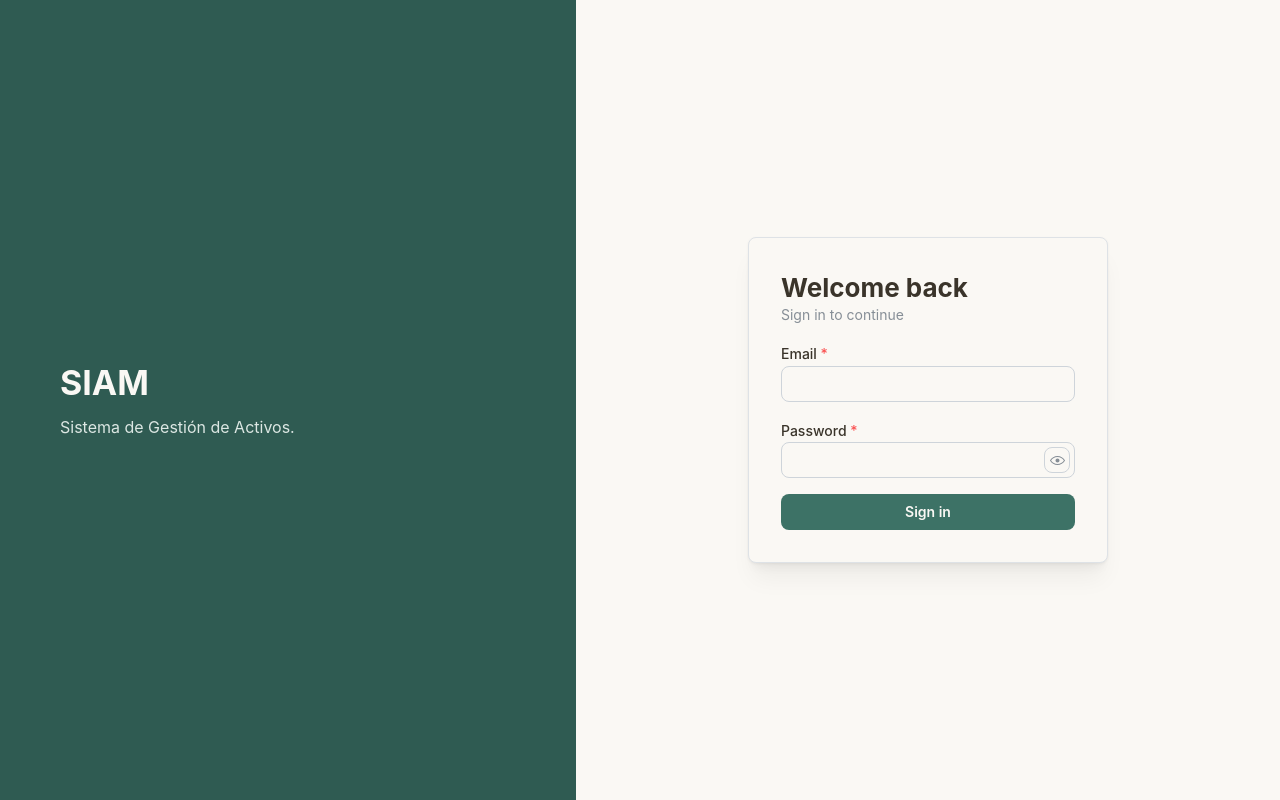
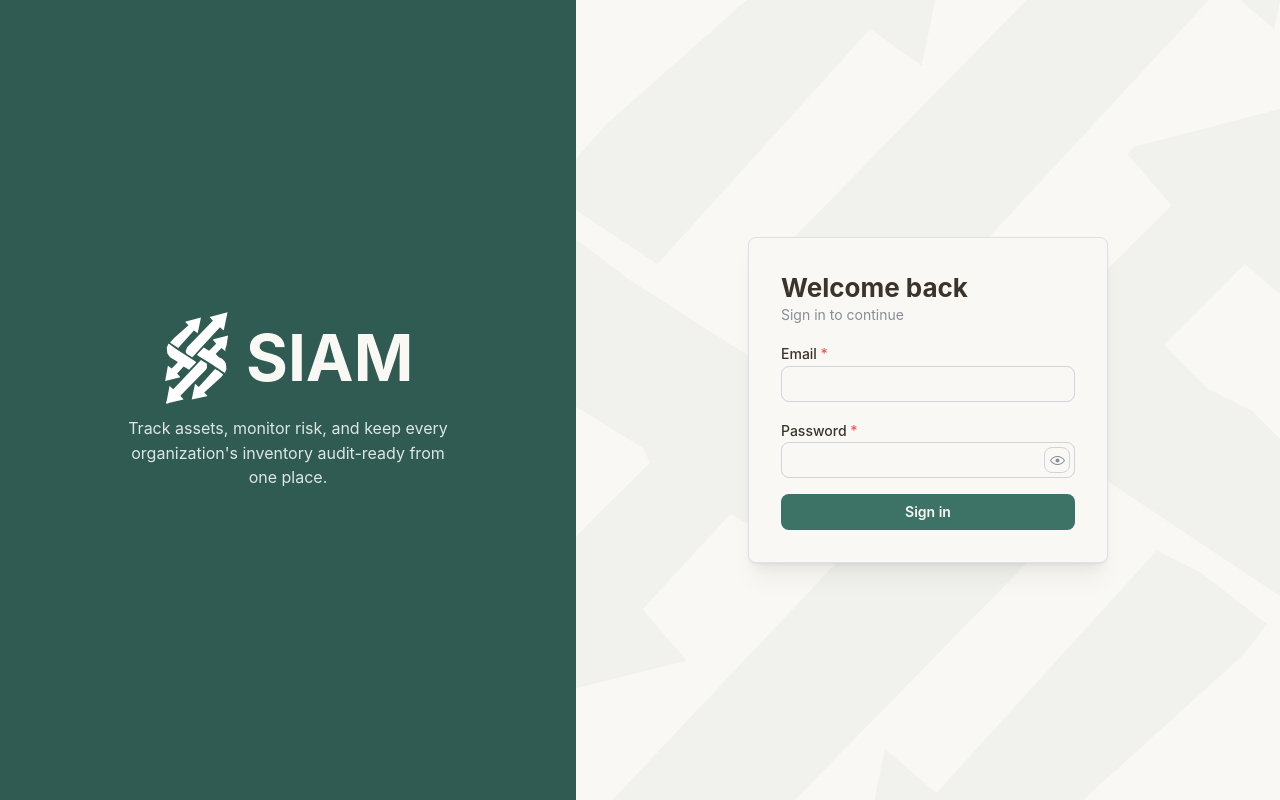
Before and after one commit to Gestion-de-Activos-UTN/management-system, a Next.js app: page /login in a window 1280 px wide. Built offline with nearby package versions, Linux system fonts and the light colour scheme.

Commit message:
Desing: Add Logo and Improve Login Page

```diff
--- a/app/(dashboard)/login/page.tsx
+++ b/app/(dashboard)/login/page.tsx
@@ -8,6 +8,7 @@ import {
   Button,
   Card,
   Flex,
+  Group,
   PasswordInput,
   Stack,
   Text,
@@ -15,6 +16,7 @@ import {
   Title,
 } from '@mantine/core'
 import { useLogin } from '@/modules/auth/hooks/use-login'
+import { Logo } from '@/components/ui/Logo'
 
 export default function LoginPage() {
   const [email, setEmail] = useState('')
@@ -41,23 +43,51 @@ export default function LoginPage() {
           backgroundSize: '24px 24px',
         }}
       >
-        <Stack h="100%" justify="center" p={60} gap="xs">
-          <Title c="white" order={1}>
-            SIAM
-          </Title>
+        <Stack h="100%" justify="center" align="center" ta="center" p={60} gap="xs">
+          <Group gap="md" align="center">
+            <Logo height={96} color="white" />
+            <Title c="white" order={1} fz="4rem" style={{ lineHeight: 1 }}>
+              SIAM
+            </Title>
+          </Group>
           <Text c="pine.1" maw={320}>
-            Sistema de Gestión de Activos.
+            Track assets, monitor risk, and keep every organization&apos;s inventory audit-ready
+            from one place.
           </Text>
         </Stack>
       </Box>
-      <Flex flex={1} align="center" justify="center" bg="bone.0" p="md">
-        <Card withBorder shadow="md" radius="md" padding="xl" w={360}>
+      <Flex
+        flex={1}
+        align="center"
+        justify="center"
+        p="md"
+        pos="relative"
+        style={{ overflow: 'hidden' }}
+      >
+        <Box
+          pos="absolute"
+          top="50%"
+          left="47%"
+          style={{ transform: 'translate(-50%, -50%)', opacity: 0.04, pointerEvents: 'none' }}
+        >
+          <Logo height={1300} color="var(--mantine-color-pine-7)" />
+        </Box>
+        <Card
+          withBorder
+          shadow="md"
+          radius="md"
+          padding="xl"
+          w={360}
+          className="login-card"
+          pos="relative"
+        >
           <form onSubmit={handleSubmit}>
             <Stack gap="md">
               <Stack gap={0}>
-                <Title order={3} hiddenFrom="sm">
-                  SIAM
-                </Title>
+                <Group gap="xs" hiddenFrom="sm">
+                  <Logo height={24} />
+                  <Title order={3}>SIAM</Title>
+                </Group>
                 <Title order={2} visibleFrom="sm">
                   Welcome back
                 </Title>
--- a/app/globals.css
+++ b/app/globals.css
@@ -88,3 +88,10 @@
   box-shadow: var(--mantine-shadow-md);
   transform: translateY(-1px);
 }
+
+/* Login card: a static entry point, not a hover-browsable list item — the
+   lift reads as unintentional jitter here rather than "elevated surface". */
+.login-card:hover {
+  box-shadow: var(--mantine-shadow-md);
+  transform: none;
+}
--- a/app/portal/(protected)/layout.tsx
+++ b/app/portal/(protected)/layout.tsx
@@ -101,6 +101,7 @@ function PortalProtectedLayoutInner({ children }: { children: React.ReactNode })
     <DashboardShell
       navItems={navItems}
       sidebarFooter={<SidebarProfile title={roleLabel(tenantContext.data)} />}
+      homeHref={`/portal/dashboard${suffix}`}
       topBarRight={
         <Group gap="sm">
           {isAdminVisiting && (
--- a/components/layout/DashboardShell.tsx
+++ b/components/layout/DashboardShell.tsx
@@ -10,11 +10,13 @@ export function DashboardShell({
   navItems,
   topBarRight,
   sidebarFooter,
+  homeHref,
   children,
 }: {
   navItems: SidebarItem[];
   topBarRight?: ReactNode;
   sidebarFooter?: ReactNode;
+  homeHref?: string;
   children: React.ReactNode;
 }) {
   const sidebarCollapsed = useUiStore((s) => s.sidebarCollapsed);
@@ -23,7 +25,7 @@ export function DashboardShell({
 
   return (
     <AppShell
-      header={{ height: 60 }}
+      header={{ height: 72 }}
       navbar={{
         width: 260,
         breakpoint: 'sm',
@@ -32,7 +34,7 @@ export function DashboardShell({
       padding="md"
     >
       <AppShell.Header>
-        <TopBar opened={opened} onToggle={toggleSidebar} rightSection={topBarRight} />
+        <TopBar opened={opened} onToggle={toggleSidebar} rightSection={topBarRight} homeHref={homeHref} />
       </AppShell.Header>
       <AppShell.Navbar>
         <Stack justify="space-between" h="100%" gap={0}>
--- a/components/layout/TopBar.tsx
+++ b/components/layout/TopBar.tsx
@@ -1,28 +1,37 @@
-import { Group, Text, Burger } from '@mantine/core';
-import type { ReactNode } from 'react';
-import { ColorSchemeToggle } from '@/components/ui/ColorSchemeToggle';
+import { Group, Text, Burger } from '@mantine/core'
+import Link from 'next/link'
+import type { ReactNode } from 'react'
+import { ColorSchemeToggle } from '@/components/ui/ColorSchemeToggle'
+import { Logo } from '@/components/ui/Logo'
 
 export function TopBar({
   opened,
   onToggle,
   rightSection,
+  homeHref = '/',
 }: {
-  opened: boolean;
-  onToggle: () => void;
-  rightSection?: ReactNode;
+  opened: boolean
+  onToggle: () => void
+  rightSection?: ReactNode
+  homeHref?: string
 }) {
   return (
     <Group h="100%" px="md" justify="space-between">
       <Group gap="sm">
         <Burger opened={opened} onClick={onToggle} hiddenFrom="sm" size="sm" />
-        <Text fw={600} size="lg">
-          SIAM
-        </Text>
+        <Link href={homeHref} style={{ textDecoration: 'none' }}>
+          <Group gap="0.25rem" align="center" c="pine">
+            <Logo height={40} />
+            <Text fw={700} size="1.8rem" style={{ lineHeight: 1 }}>
+              SIAM
+            </Text>
+          </Group>
+        </Link>
       </Group>
       <Group gap="sm">
         {rightSection}
         <ColorSchemeToggle />
       </Group>
     </Group>
-  );
+  )
 }
--- /dev/null
+++ b/components/ui/Logo.tsx
@@ -0,0 +1,30 @@
+// SIAM brand mark, from siam-logo.svg. Defaults to its own pine gradient
+// (for light surfaces, e.g. the header); pass `color` for a flat fill —
+// the gradient's dark end has poor contrast on the dark pine login panel.
+// Actual artwork bounding box is x:[27,143] y:[28,197] — not centered in the
+// original 0 0 162 217 canvas (27/19 left/right, 28/20 top/bottom margins).
+// Cropped to that box + 4px padding so the rendered icon is actually centered
+// in its own box — otherwise every flex/grid centering against it looks off.
+const LOGO_VIEWBOX = '23 24 124 177';
+
+export function Logo({ height = 28, color }: { height?: number; color?: string }) {
+  return (
+    <svg height={height} width={(height * 124) / 177} viewBox={LOGO_VIEWBOX} xmlns="http://www.w3.org/2000/svg">
+      <defs>
+        <linearGradient id="siam-logo-gradient" gradientUnits="userSpaceOnUse" x1="30" y1="190" x2="140" y2="30">
+          <stop offset="0%" stopColor="#23443e" />
+          <stop offset="48%" stopColor="#3d7266" />
+          <stop offset="100%" stopColor="#92b6ab" />
+        </linearGradient>
+      </defs>
+      <g fill={color ?? 'url(#siam-logo-gradient)'}>
+        <path d="M 142.0,28.0 L 109.0,37.0 L 115.0,44.0 L 68.0,92.0 L 65.0,99.0 L 65.0,102.0 L 67.0,105.0 L 77.0,111.0 L 128.0,56.0 L 135.0,62.0 Z" />
+        <path d="M 93.0,38.0 L 65.0,45.0 L 64.0,46.0 L 70.0,52.0 L 44.0,75.0 L 36.0,84.0 L 51.0,94.0 L 80.0,62.0 L 87.0,67.0 Z" />
+        <path d="M 143.0,71.0 L 116.0,78.0 L 115.0,79.0 L 121.0,86.0 L 108.0,99.0 L 98.0,93.0 L 86.0,106.0 L 87.0,108.0 L 113.0,124.0 L 137.0,140.0 L 140.0,133.0 L 139.0,123.0 L 137.0,119.0 L 132.0,114.0 L 126.0,111.0 L 120.0,105.0 L 131.0,94.0 L 138.0,100.0 L 138.0,95.0 L 140.0,90.0 Z" />
+        <path d="M 34.0,86.0 L 33.0,86.0 L 30.0,93.0 L 31.0,104.0 L 36.0,111.0 L 49.0,119.0 L 50.0,121.0 L 39.0,132.0 L 32.0,127.0 L 27.0,155.0 L 55.0,148.0 L 49.0,141.0 L 61.0,128.0 L 71.0,134.0 L 84.0,121.0 L 83.0,119.0 L 47.0,96.0 Z" />
+        <path d="M 104.0,123.0 L 93.0,116.0 L 42.0,170.0 L 35.0,164.0 L 30.0,191.0 L 28.0,196.0 L 31.0,197.0 L 35.0,195.0 L 61.0,189.0 L 55.0,182.0 L 102.0,134.0 L 104.0,131.0 Z" />
+        <path d="M 134.0,143.0 L 125.0,136.0 L 119.0,133.0 L 89.0,166.0 L 82.0,160.0 L 76.0,189.0 L 104.0,183.0 L 105.0,182.0 L 99.0,176.0 L 131.0,147.0 Z" />
+      </g>
+    </svg>
+  );
+}
```
Also changed, not shown: siam-logo.svg (added), 1 other file (tests, documents, lock files or other folders).
